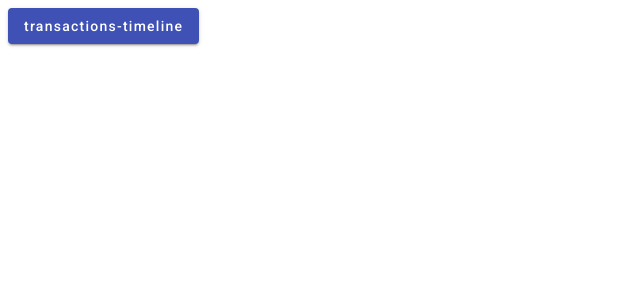
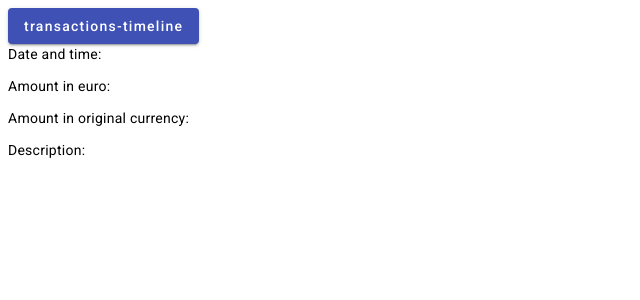
Before and after one commit to AJEversdijkPersonal/assignmentWeek3Jan, an Angular app: page /transaction/1/1 in a window 1280 px wide. Before the commit this address led to /. Shown: the top 300 px of the page, without its empty margins (0-640 px from the left). Built offline with nearby package versions, Linux system fonts and the light colour scheme.

Commit message:
JanWeek3: moved the transactions to a transactionservice. Started with the routing for the detailpage

```diff
--- a/src/app/app.routes.ts
+++ b/src/app/app.routes.ts
@@ -11,6 +11,13 @@ export const routes: Routes = [
             './components/transactions-timeline-page/transactions-timeline-page.component'
           ).then((c) => c.TransactionsTimelinePageComponent),
       },
+      {
+        path: 'transaction/:dayId/:transactionId',
+        loadComponent: () =>
+          import(
+            './components/transaction-detail-page/transaction-detail-page.component'
+          ).then((c) => c.TransactionDetailPageComponent),
+      },
     ],
   },
 ];
--- a/src/app/components/transaction-detail-page/transaction-detail-page.component.ts
+++ b/src/app/components/transaction-detail-page/transaction-detail-page.component.ts
@@ -1,6 +1,14 @@
-import { Component, computed, input, Signal } from '@angular/core';
+import {
+  Component,
+  computed,
+  inject,
+  input,
+  signal,
+  Signal,
+} from '@angular/core';
 import { Transaction } from '../../model/transactions.model';
 import { CurrencyPipe } from '@angular/common';
+import { TransactionsService } from '../../services/transactions.service';
 
 @Component({
   selector: 'app-transaction-detail-page',
@@ -10,15 +18,30 @@ import { CurrencyPipe } from '@angular/common';
   styleUrl: './transaction-detail-page.component.scss',
 })
 export class TransactionDetailPageComponent {
-  transaction = input.required<Transaction>();
+  private transactionsService = inject(TransactionsService);
+  transactions = this.transactionsService.loadedTransactions;
 
-  amount: Signal<number> = computed(() => {
+  transaction: Signal<Transaction | any | undefined> = computed(() => {
+    return this.transactions()
+      .days.filter((day) => day.id === this.dayId())
+      .map((day) =>
+        day.transactions.filter(
+          (transaction) => transaction.id === this.transactionId()
+        )
+      );
+  });
+  dayId: Signal<string> = signal('');
+  transactionId: Signal<number> = signal(0);
+
+  amount: Signal<number | undefined> = computed(() => {
     // I think this syntax is so stupid, but angular wants it this way for now.
     // I hope they change it eventually.
-    const currencyRate = this.transaction().currencyRate;
+    const transaction = this.transaction();
+    if (!transaction) return undefined;
+    const currencyRate = this.transaction()?.currencyRate;
     if (currencyRate) {
-      return this.transaction().amount * currencyRate;
+      return transaction.amount * currencyRate;
     }
-    return this.transaction().amount;
+    return transaction.amount;
   });
 }
--- a/src/app/components/transactions-card-list/transactions-card-list.component.html
+++ b/src/app/components/transactions-card-list/transactions-card-list.component.html
@@ -12,12 +12,15 @@
 </mat-list> -->
 
 <ul>
-  @for (day of transactions.days; track $index) {
+  @for (day of transactions().days; track $index) {
   <li>
     <p>Date: {{ day.id }}</p>
     @for (transaction of day.transactions; track $index) {
     <div class="transaction-card">
-      <app-transaction-card [transaction]="transaction"></app-transaction-card>
+      <app-transaction-card
+        [transaction]="transaction"
+        (click)="onCardClick(day.id, transaction.id)"
+      ></app-transaction-card>
     </div>
 
     }
--- a/src/app/components/transactions-card-list/transactions-card-list.component.ts
+++ b/src/app/components/transactions-card-list/transactions-card-list.component.ts
@@ -1,6 +1,9 @@
-import { Component } from '@angular/core';
+import { Component, inject, NgZone, Signal } from '@angular/core';
 import { MatListModule } from '@angular/material/list';
 import { TransactionCardComponent } from '../transaction-card/transaction-card.component';
+import { Router } from '@angular/router';
+import { TransactionsService } from '../../services/transactions.service';
+import { Transactions } from '../../model/transactions.model';
 9;
 @Component({
   selector: 'app-transactions-card-list',
@@ -10,124 +13,14 @@ import { TransactionCardComponent } from '../transaction-card/transaction-card.c
   styleUrl: './transactions-card-list.component.scss',
 })
 export class TransactionsCardListComponent {
-  transactions = {
-    days: [
-      {
-        id: '2022-11-08',
-        transactions: [
-          {
-            id: 1,
-            timestamp: '2022-11-08T10:30:47.123456',
-            amount: 17.95,
-            currencyCode: 'USD',
-            currencyRate: 1.173628,
-            description: 'Some interesting description',
-            otherParty: {
-              name: 'Mister X',
-              iban: 'NL00RABO0123456789',
-            },
-          },
-          {
-            id: 2,
-            timestamp: '2022-11-08T12:45:47.123456',
-            amount: -25.95,
-            currencyCode: 'EUR',
-            description: 'Some other interesting description',
-            otherParty: {
-              name: 'Miss Y',
-              iban: 'NL00RABO9876543210',
-            },
-          },
-          {
-            id: 3,
-            timestamp: '2022-11-08T10:30:47.123456',
-            amount: 3456.67,
-            currencyCode: 'EUR',
-            description: 'Finally payday',
-            otherParty: {
-              name: 'Company Z',
-              iban: 'NL00RABO3210654789',
-            },
-          },
-        ],
-      },
-      {
-        id: '2022-11-06',
-        transactions: [
-          {
-            id: 1,
-            timestamp: '2022-11-06T17:12:47.123456',
-            amount: -38.95,
-            currencyCode: 'EUR',
-            description: 'Gym',
-            otherParty: {
-              name: 'Gym be fit',
-              iban: 'NL00RABO0123456789',
-            },
-          },
-          {
-            id: 2,
-            timestamp: '2022-11-06T15:45:00.123456',
-            amount: -987.65,
-            currencyCode: 'EUR',
-            description: 'Monthly rent',
-            otherParty: {
-              name: 'RENTAL',
-              iban: 'NL00RABO9876543210',
-            },
-          },
-          {
-            id: 3,
-            timestamp: '2022-11-06T11:56:12.123456',
-            amount: 123.45,
-            currencyCode: 'EUR',
-            description: 'Payment request for dinner',
-            otherParty: {
-              name: 'People to hang with',
-              iban: 'NL00RABO3210654789',
-            },
-          },
-        ],
-      },
-      {
-        id: '2022-11-05',
-        transactions: [
-          {
-            id: 1,
-            timestamp: '2022-11-05T11:39:59.123456',
-            amount: -58.47,
-            currencyCode: 'EUR',
-            description: 'Some interesting description',
-            otherParty: {
-              name: 'Groceries',
-              iban: 'NL00RABO0123764789',
-            },
-          },
-        ],
-      },
-      {
-        id: '2022-11-02',
-        transactions: [
-          {
-            id: 1,
-            timestamp: '2022-11-02T23:30:45.123456',
-            amount: -99.87,
-            currencyCode: 'EUR',
-            description: 'Some interesting description',
-            otherParty: {
-              name: 'Restaurant A',
-              iban: 'NL00RABO0128356789',
-            },
-          },
-          {
-            id: 2,
-            timestamp: '2022-11-06T12:45:47.123456',
-            amount: -50,
-            currencyCode: 'EUR',
-            description: 'ATM',
-          },
-        ],
-      },
-    ],
+  private transactionsService = inject(TransactionsService);
+  transactions = this.transactionsService.loadedTransactions;
+  constructor(private router: Router) {}
+
+  onCardClick = (dayId: string, transactionId: number) => {
+    console.log(dayId, transactionId);
+    this.router.navigate(['/transaction'], {
+      queryParams: { dayId: dayId, transactionId: transactionId },
+    });
   };
 }
--- /dev/null
+++ b/src/app/services/transactions.service.ts
@@ -0,0 +1,131 @@
+import { Injectable, signal } from '@angular/core';
+import { Transactions } from '../model/transactions.model';
+
+@Injectable({
+  providedIn: 'root',
+})
+export class TransactionsService {
+  constructor() {}
+
+  private transactions = signal<Transactions>({
+    days: [
+      {
+        id: '2022-11-08',
+        transactions: [
+          {
+            id: 1,
+            timestamp: '2022-11-08T10:30:47.123456',
+            amount: 17.95,
+            currencyCode: 'USD',
+            currencyRate: 1.173628,
+            description: 'Some interesting description',
+            otherParty: {
+              name: 'Mister X',
+              iban: 'NL00RABO0123456789',
+            },
+          },
+          {
+            id: 2,
+            timestamp: '2022-11-08T12:45:47.123456',
+            amount: -25.95,
+            currencyCode: 'EUR',
+            description: 'Some other interesting description',
+            otherParty: {
+              name: 'Miss Y',
+              iban: 'NL00RABO9876543210',
+            },
+          },
+          {
+            id: 3,
+            timestamp: '2022-11-08T10:30:47.123456',
+            amount: 3456.67,
+            currencyCode: 'EUR',
+            description: 'Finally payday',
+            otherParty: {
+              name: 'Company Z',
+              iban: 'NL00RABO3210654789',
+            },
+          },
+        ],
+      },
+      {
+        id: '2022-11-06',
+        transactions: [
+          {
+            id: 1,
+            timestamp: '2022-11-06T17:12:47.123456',
+            amount: -38.95,
+            currencyCode: 'EUR',
+            description: 'Gym',
+            otherParty: {
+              name: 'Gym be fit',
+              iban: 'NL00RABO0123456789',
+            },
+          },
+          {
+            id: 2,
+            timestamp: '2022-11-06T15:45:00.123456',
+            amount: -987.65,
+            currencyCode: 'EUR',
+            description: 'Monthly rent',
+            otherParty: {
+              name: 'RENTAL',
+              iban: 'NL00RABO9876543210',
+            },
+          },
+          {
+            id: 3,
+            timestamp: '2022-11-06T11:56:12.123456',
+            amount: 123.45,
+            currencyCode: 'EUR',
+            description: 'Payment request for dinner',
+            otherParty: {
+              name: 'People to hang with',
+              iban: 'NL00RABO3210654789',
+            },
+          },
+        ],
+      },
+      {
+        id: '2022-11-05',
+        transactions: [
+          {
+            id: 1,
+            timestamp: '2022-11-05T11:39:59.123456',
+            amount: -58.47,
+            currencyCode: 'EUR',
+            description: 'Some interesting description',
+            otherParty: {
+              name: 'Groceries',
+              iban: 'NL00RABO0123764789',
+            },
+          },
+        ],
+      },
+      {
+        id: '2022-11-02',
+        transactions: [
+          {
+            id: 1,
+            timestamp: '2022-11-02T23:30:45.123456',
+            amount: -99.87,
+            currencyCode: 'EUR',
+            description: 'Some interesting description',
+            otherParty: {
+              name: 'Restaurant A',
+              iban: 'NL00RABO0128356789',
+            },
+          },
+          {
+            id: 2,
+            timestamp: '2022-11-06T12:45:47.123456',
+            amount: -50,
+            currencyCode: 'EUR',
+            description: 'ATM',
+          },
+        ],
+      },
+    ],
+  });
+  loadedTransactions = this.transactions.asReadonly();
+}
```
Also changed, not shown: 1 other file (tests, documents, lock files or other folders).
